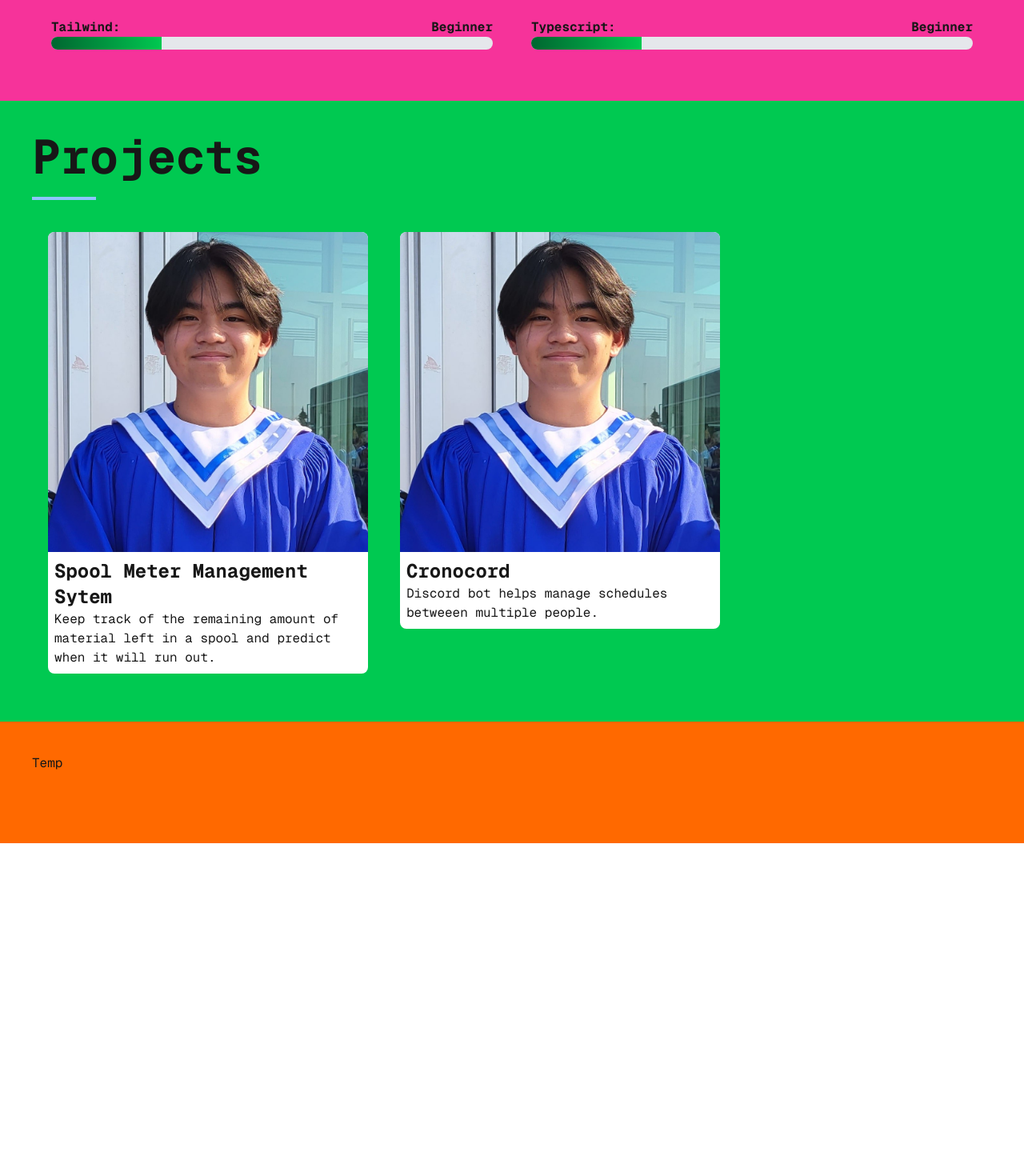
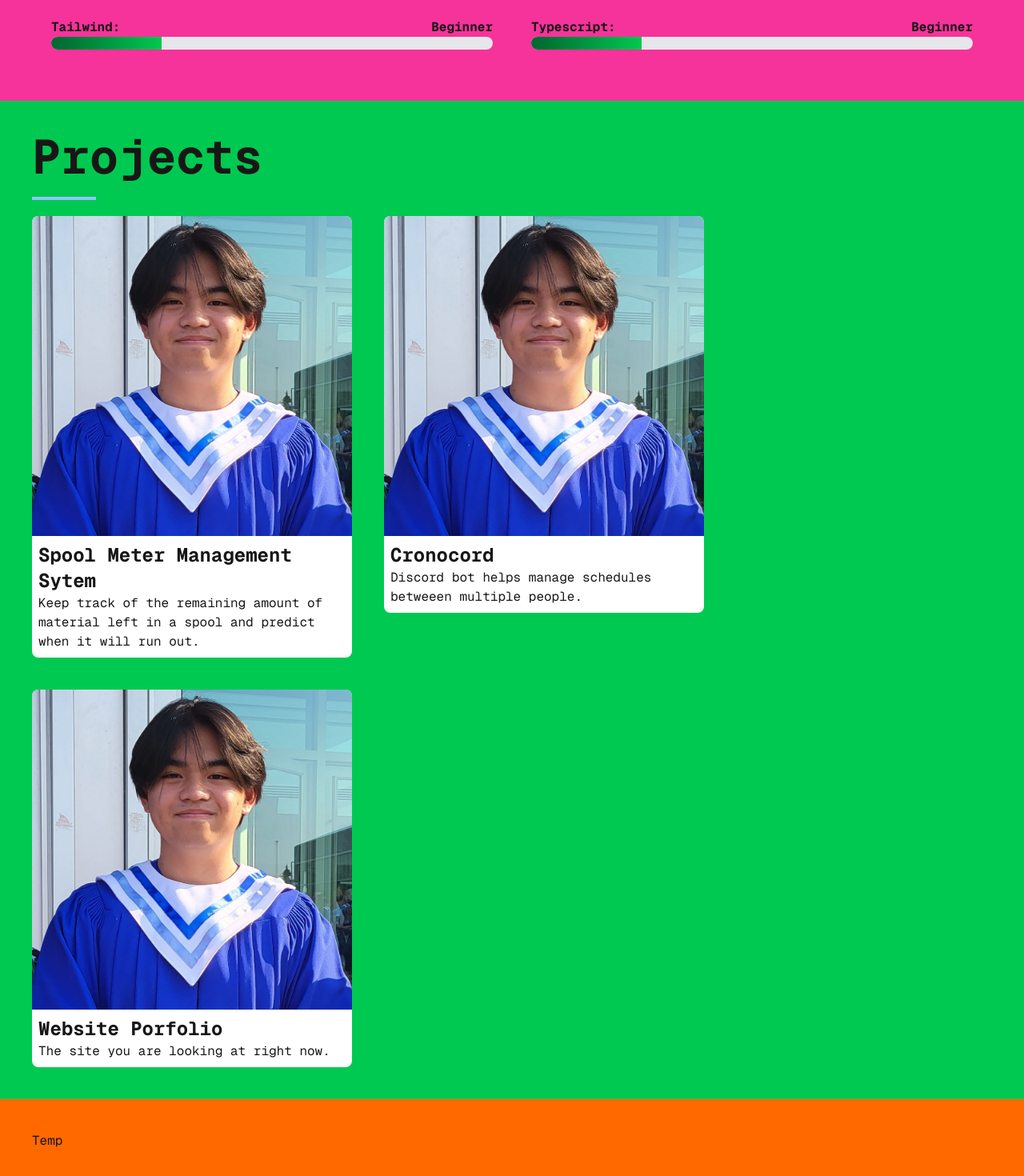
Before and after one commit to JohnNasitem/Website-Portfolio, a Next.js app in the folder Portfolio/: page / in a window 1280 px wide. Shown: the part 1646-3116 px from the top of the page at 80% size. Before the commit the page ends 2700 px from the top, so only its background shows below. Built offline with nearby package versions, Linux system fonts and the light colour scheme.

Commit message:
added another project

```diff
--- a/Portfolio/src/components/projects-section.tsx
+++ b/Portfolio/src/components/projects-section.tsx
@@ -7,6 +7,7 @@ const ProjectsSection = () => {
     const section1Visible = useAnimateEntrance("projects_section1");
     const section2Visible = useAnimateEntrance("projects_section2");
     const section3Visible = useAnimateEntrance("projects_section3");
+    const section4Visible = useAnimateEntrance("projects_section4");
 
     return (
         <div id='projects' className="pageSection font-[family-name:var(--font-geist-mono)] bg-green-500">
@@ -16,12 +17,15 @@ const ProjectsSection = () => {
                 </h2>
                 <div className={`bg-blue-300 h-1 w-20 mt-5 mb-5 ${section1Visible ? 'animate-fade-slide-in' : ''}`}/>
 
-                <div className="flex flex-wrap">
-                    <div id='projects_section2' className={`${section2Visible ? 'animate-fade-slide-in' : ''} p-5`}>
+                <div className="flex flex-wrap gap-10">
+                    <div id='projects_section2' className={`${section2Visible ? 'animate-fade-slide-in' : ''}`}>
                         <InfoCard title="Spool Meter Management Sytem" description="Keep track of the remaining amount of material left in a spool and predict when it will run out." image="/grad.png"/>
                     </div>
-                    <div id='projects_section3' className={`${section3Visible ? 'animate-fade-slide-in' : ''} p-5`}>
+                    <div id='projects_section3' className={`${section3Visible ? 'animate-fade-slide-in' : ''}`}>
                         <InfoCard title="Cronocord" description="Discord bot helps manage schedules betweeen multiple people." image="/grad.png"/>
+                    </div>
+                    <div id='projects_section4' className={`${section4Visible ? 'animate-fade-slide-in' : ''}`}>
+                        <InfoCard title="Website Porfolio" description="The site you are looking at right now." image="/grad.png"/>
                     </div>
                 </div>
             </div>
```
